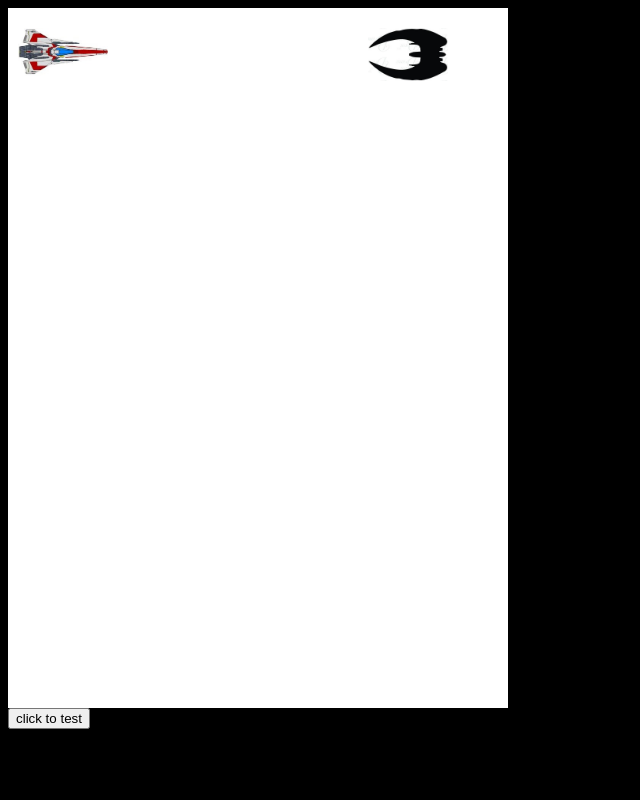
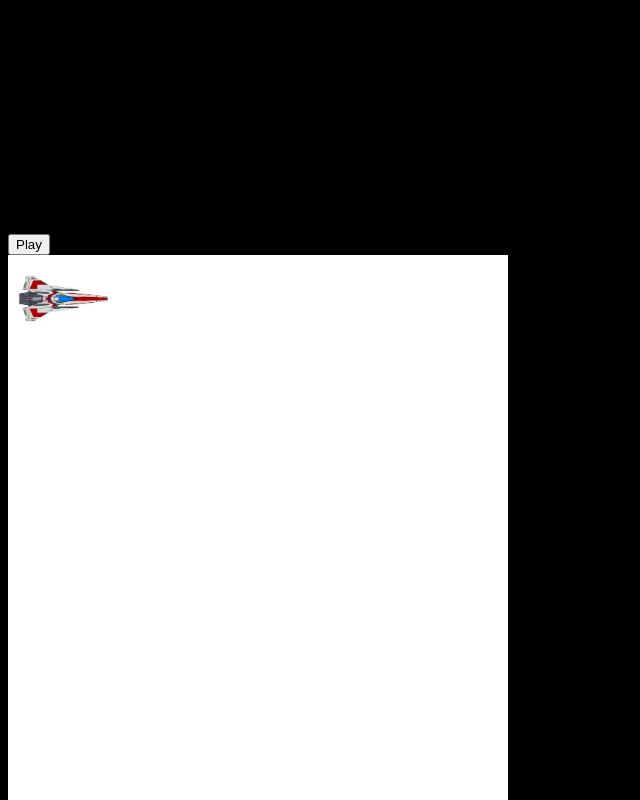
Before and after one commit to nries1/raiders, a plain HTML site: page index.html in a window 1280 px wide. Shown: the top 800 px of the page, without its empty margins (0-640 px from the left). Drawn offline with nearby package versions, Linux system fonts and the light colour scheme.

Commit message:
Update index.html

```diff
--- a/index.html
+++ b/index.html
@@ -4,9 +4,21 @@
     <link rel="stylesheet" type="text/css" href="./resources/css/style.css">
 </head>
 <body>
+    <!-- instuctions here -->
+      <div id="instructionsBox">
+          <h1>Raiders Attack</h1>
+          <p>Raiders are atticking our position.<br>
+              Kill them before they can reach the colonial fleet.<br></p>
+          <p>Raiders = 10 points</p>
+          <p>hostages = 30 points</p>
+          <p>nuclear materials = 150points</p>
+          <button onclick="startGame()">
+              Play
+          </button>
+      </div>
+    <!-- end instructions -->
     <div id="gameBoard">
         <img id="vipor" src="./resources/images/vipor.jpg">
-        <img class="raiders" src="./resources/images/raider.jpg">
     </div>
     <div id="viporTestOutput">
     </div>
@@ -14,7 +26,7 @@
     </div>
     <div id="missileTestOutput">
     </div>
-    <button onclick="testMoveMissile()">
+    <button onclick="testFunction()">
         click to test
     </button>
     <script
```
